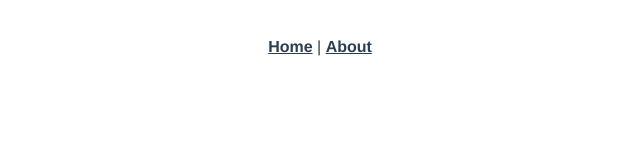
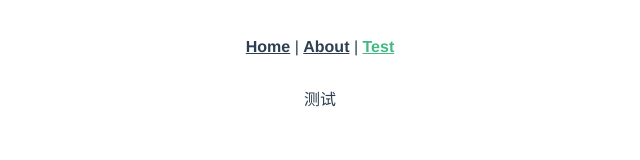
Before and after one commit to IFreeOvO/PROJECT_DEMO_vue-datav-screen, a Vue app: page /#/test in a window 1280 px wide. Shown: the top 160 px of the page, without its empty margins (320-960 px from the left). Built offline with nearby package versions, Linux system fonts and the light colour scheme.

Commit message:
chapter 10-3：vue3基本开发体验

```diff
--- a/src/App.vue
+++ b/src/App.vue
@@ -2,7 +2,8 @@
   <div id="app">
     <div id="nav">
       <router-link to="/">Home</router-link> |
-      <router-link to="/about">About</router-link>
+      <router-link to="/about">About</router-link> |
+      <router-link to="/test">Test</router-link>
     </div>
     <router-view/>
   </div>
--- a/src/main.js
+++ b/src/main.js
@@ -1,12 +1,6 @@
-import Vue from 'vue'
+import { createApp } from 'vue'
 import App from './App.vue'
 import router from './router'
 import store from './store'
 
-Vue.config.productionTip = false
-
-new Vue({
-  router,
-  store,
-  render: h => h(App)
-}).$mount('#app')
+createApp(App).use(router).use(store).mount('#app')
--- a/src/router/index.js
+++ b/src/router/index.js
@@ -1,8 +1,5 @@
-import Vue from 'vue'
-import VueRouter from 'vue-router'
+import { createRouter, createWebHashHistory } from 'vue-router'
 import Home from '../views/Home.vue'
-
-Vue.use(VueRouter)
 
 const routes = [
   {
@@ -17,10 +14,16 @@ const routes = [
     // this generates a separate chunk (about.[hash].js) for this route
     // which is lazy-loaded when the route is visited.
     component: () => import(/* webpackChunkName: "about" */ '../views/About.vue')
+  },
+  {
+    path: '/test',
+    name: 'Test',
+    component: () => import(/* webpackChunkName: "test" */ '../views/Test.vue')
   }
 ]
 
-const router = new VueRouter({
+const router = createRouter({
+  history: createWebHashHistory(),
   routes
 })
 
--- a/src/store/index.js
+++ b/src/store/index.js
@@ -1,9 +1,6 @@
-import Vue from 'vue'
 import Vuex from 'vuex'
 
-Vue.use(Vuex)
-
-export default new Vuex.Store({
+export default Vuex.createStore({
   state: {
   },
   mutations: {
--- /dev/null
+++ b/src/views/Test.vue
@@ -0,0 +1,24 @@
+<template>
+  <div>
+    {{msg}}
+  </div>
+</template>
+
+<script type="text/ecmascript-6">
+export default {
+  name: '',
+
+  data() {
+    return {
+      msg: '测试'
+    }
+  },
+
+  methods: {
+
+  }
+}
+</script>
+
+<style lang="scss" scoped>
+</style>
```
Also changed, not shown: package.json (+6 -5 lines), .eslintrc.js, 1 other file (tests, documents, lock files or other folders).
